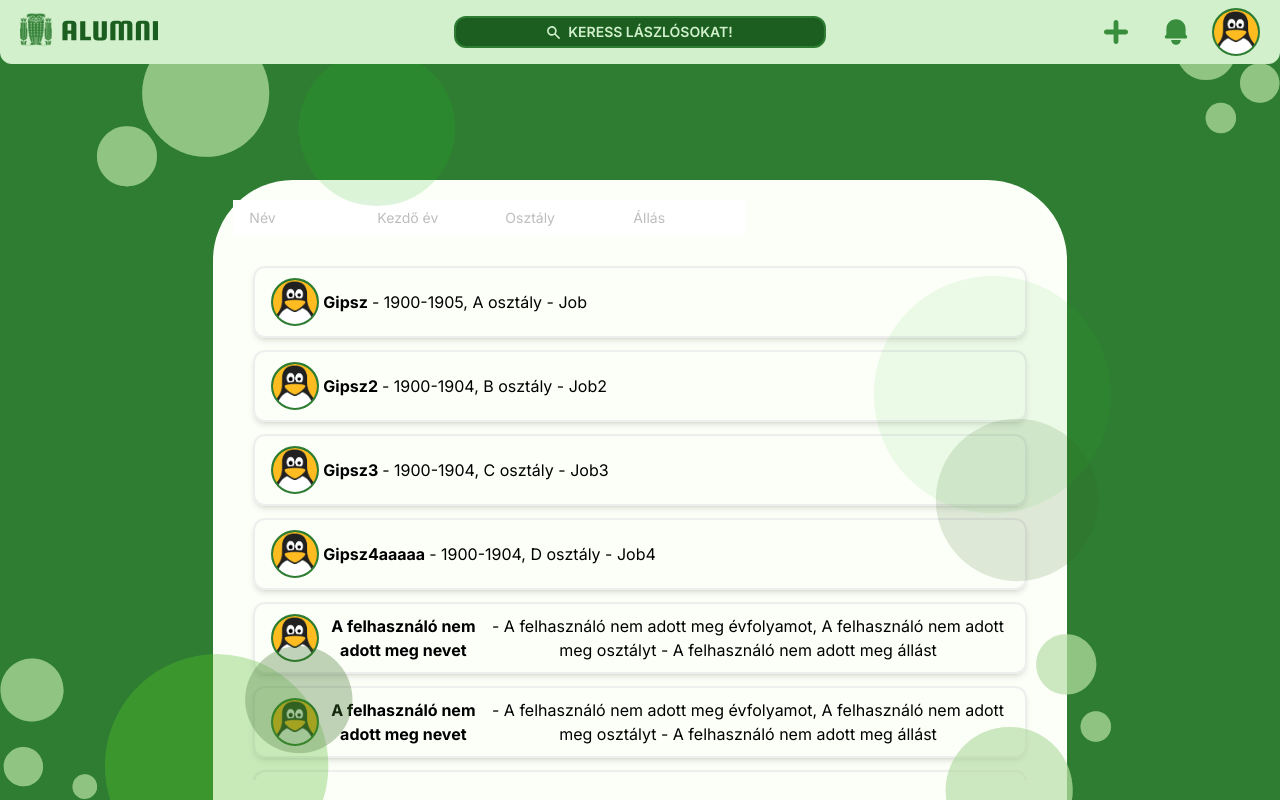
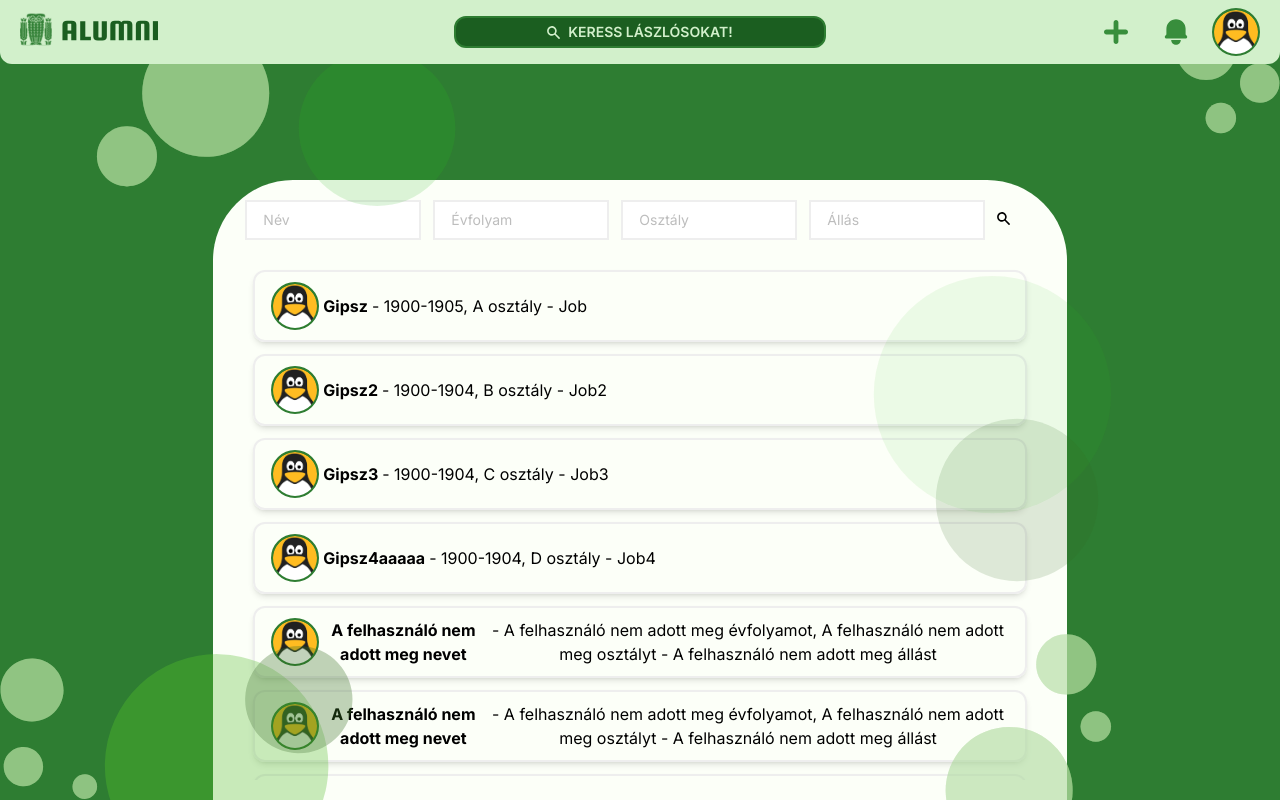
Before and after one commit to nagybrandy/szlg-alumni, a Next.js app: page /search in a window 1280 px wide. Shown: the top 800 px of the page. Built offline with nearby package versions, Linux system fonts and the light colour scheme.

Commit message:
Done Work on Filter menu
Added a search icon

```diff
--- a/src/app/search/page.tsx
+++ b/src/app/search/page.tsx
@@ -1,5 +1,7 @@
 "use client"
 import { Avatar } from "../components/Avatar";
+import { PostIcon } from "../components/PostIcon";
+import { SearchIcon } from "../components/SearchIcon";
 import UsersContainer from "./components/UsersContainer";
 import React, { useState } from "react"
 
@@ -13,10 +15,11 @@ export default function SearchPage() {
             </div>
             <div className="w-8/12 mx-auto bg-[#FCFFF8] h-screen p-5 rounded-[5em] pb-[200px] mt-32 flex flex-col text-center relative z-0">
                 <div className="inline-flex inline-fill">
-                    <input type="text" className="block px-4 py-2 text-sm text-gray-700 w-32" role="menuitem" id="name-filt" placeholder="Név"></input>
-                    <input type="text" className="block px-4 py-2 text-sm text-gray-700 w-32" role="menuitem" id="year-filt" placeholder="Kezdő év"></input>
-                    <input type="text" className="block px-4 py-2 text-sm text-gray-700 w-32" role="menuitem" id="class-filt" placeholder="Osztály"></input>
-                    <input type="text" className="block px-4 py-2 text-sm text-gray-700 w-32" role="menuitem" id="job-filt" placeholder="Állás"></input>
+                    <input type="text" className="block ml-12 px-4 py-2 ml-3 border-2 text-sm text-gray-700 w-44" role="menuitem" id="name-filt" placeholder="Név"></input>
+                    <input type="text" className="block px-4 py-2 ml-3 border-2 text-sm text-gray-700 w-44" role="menuitem" id="year-filt" placeholder="Évfolyam"></input>
+                    <input type="text" className="block px-4 py-2 ml-3 border-2 text-sm text-gray-700 w-44" role="menuitem" id="class-filt" placeholder="Osztály"></input>
+                    <input type="text" className="block px-4 py-2 ml-3 border-2 text-sm text-gray-700 w-44" role="menuitem" id="job-filt" placeholder="Állás"></input>
+                    <div className="ml-3 mt-3"><SearchIcon /></div>
                     {/* <div className="relative inline-block text-left mt-5 ml-2">
                         <div>
                             <button onClick={() => setHideFilt(!hideFilt)} type="button" className="inline-flex w-full justify-center gap-x-1.5 rounded-md bg-white px-3 py-2 text-sm font-semibold text-gray-900 shadow-sm ring-1 ring-inset ring-gray-300 hover:bg-gray-50" id="menu-button" aria-expanded="true" aria-haspopup="true">
```
